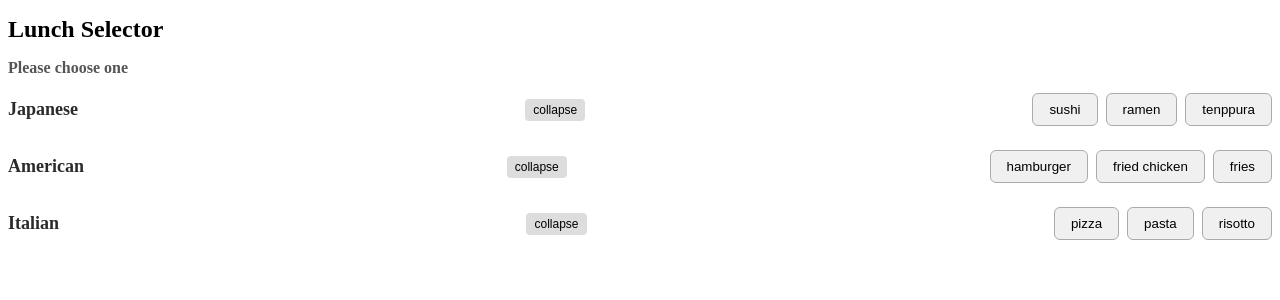
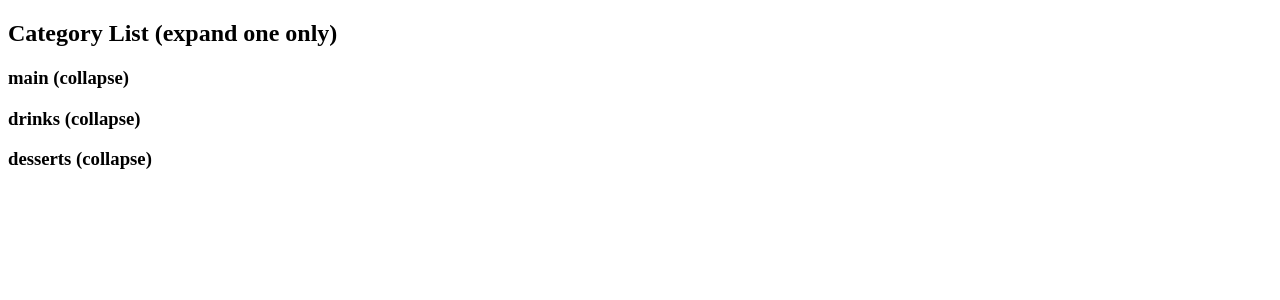
Before and after one commit to Bob769-wq/Angular-lunch-selecor, an Angular app: page / in a window 1280 px wide. Shown: the top 300 px of the page. Built offline with nearby package versions, Linux system fonts and the light colour scheme.

Commit message:
toggle expand one only

```diff
--- /dev/null
+++ b/src/app/category-exclusive/category-exclusive.component.html
@@ -0,0 +1,5 @@
+<h2>Category List (expand one only)</h2>
+@for (cat of categories(); track cat.name) {
+<app-category-item [category]="cat" [expanded]="expandedCategory()===cat.name"
+  (toggle)="toggleCategory(cat.name)"></app-category-item>
+}
--- /dev/null
+++ b/src/app/category-exclusive/category-exclusive.component.ts
@@ -0,0 +1,28 @@
+import { Component, signal } from '@angular/core';
+import { CategoryItemComponent } from './category-item.component'
+import { CommonModule } from '@angular/common';
+
+@Component({
+  standalone: true,
+  selector: 'app-category-exclusive',
+  imports: [CommonModule, CategoryItemComponent],
+  templateUrl: './category-exclusive.component.html',
+  styleUrls: ['./category-exclusive.component.css']
+})
+
+export class CategoryExclusiveComponent {
+  categories = signal([
+    { name: 'main', items: ['rice', 'noodle', 'dumpling'] },
+    { name: 'drinks', items: ['tea', 'coffee', 'milk'] },
+    { name: 'desserts', items: ['cake', 'pudding', 'ice-cream'] }
+  ]);
+
+  expandedCategory = signal<string | null>(null);
+
+  toggleCategory = (name: string) => {
+    this.expandedCategory.update(current =>
+      current === name ? null : name
+    );
+  };
+
+}
--- /dev/null
+++ b/src/app/category-exclusive/category-item.component.css
@@ -0,0 +1,12 @@
+h3 {
+  cursor: pointer;
+  user-select: none;
+}
+
+h3:hover {
+  counter-reset: #007bff;
+}
+
+ul {
+  margin-left: 1rem;
+}
--- /dev/null
+++ b/src/app/category-exclusive/category-item.component.html
@@ -0,0 +1,13 @@
+<h3 (click)="toggle.emit()">
+  {{category()?.name}} ({{expanded()? 'expand': 'collapse'}})
+</h3>
+
+@if (expanded()) {
+<div>
+  <ul>
+    @for (item of category()?.items??[]; track item) {
+    <li>{{item}}</li>
+    }
+  </ul>
+</div>
+}
--- /dev/null
+++ b/src/app/category-exclusive/category-item.component.ts
@@ -0,0 +1,16 @@
+import { Component, input, Output, EventEmitter } from "@angular/core";
+import { CommonModule } from "@angular/common";
+
+@Component({
+  standalone: true,
+  selector: 'app-category-item',
+  imports: [CommonModule],
+  templateUrl: './category-item.component.html',
+  styleUrls: ['./category-item.component.css']
+})
+
+export class CategoryItemComponent {
+  readonly category = input<{ name: string; items: string[] }>();
+  readonly expanded = input<boolean>();
+  @Output() toggle = new EventEmitter<void>();
+}
--- a/src/index.html
+++ b/src/index.html
@@ -1,5 +1,6 @@
 <!doctype html>
 <html lang="en">
+
 <head>
   <meta charset="utf-8">
   <title>LunchSelector</title>
@@ -7,7 +8,9 @@
   <meta name="viewport" content="width=device-width, initial-scale=1">
   <link rel="icon" type="image/x-icon" href="favicon.ico">
 </head>
+
 <body>
-  <app-root></app-root>
+  <app-category-exclusive></app-category-exclusive>
 </body>
+
 </html>
--- a/src/main.ts
+++ b/src/main.ts
@@ -1,6 +1,5 @@
 import { bootstrapApplication } from '@angular/platform-browser';
-import { appConfig } from './app/app.config';
-import { AppComponent } from './app/app.component';
+import { CategoryExclusiveComponent } from './app/category-exclusive/category-exclusive.component';
 
-bootstrapApplication(AppComponent, appConfig)
+bootstrapApplication(CategoryExclusiveComponent)
   .catch((err) => console.error(err));
```
Also changed, not shown: src/app/category-exclusive/category-exclusive.component.css (added).
